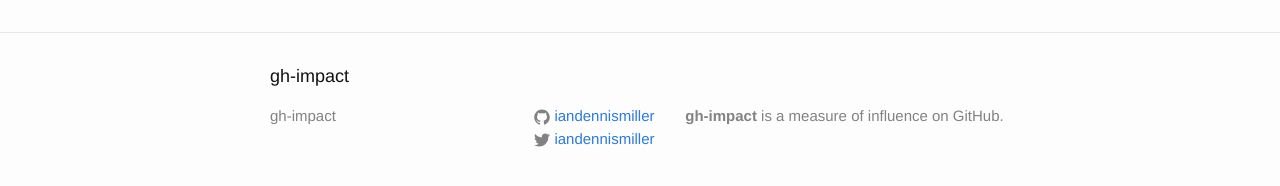
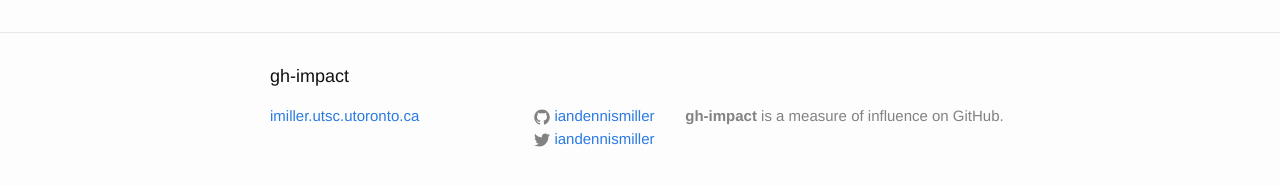
Before and after one commit to iandennismiller/gh-impact, a Jekyll site: the page built from index.html, in a window 1280 px wide. Shown: the part 316-502 px from the top of the page. Built offline with Jekyll 4.4.1, drawn with Linux system fonts in a browser that asks for light colours; nearby versions of some CDN libraries.

Commit message:
website link

```diff
--- a/_includes/footer.html
+++ b/_includes/footer.html
@@ -7,8 +7,8 @@
     <div class="footer-col-wrapper">
       <div class="footer-col footer-col-1">
         <ul class="contact-list">
-          <li>{{ site.title }}</li>
-          <li><a href="mailto:{{ site.email }}">{{ site.email }}</a></li>
+          <!-- <li>{{ site.title }}</li> -->
+          <li><a href="http://imiller.utsc.utoronto.ca">imiller.utsc.utoronto.ca</a></li>
         </ul>
       </div>
 
```
